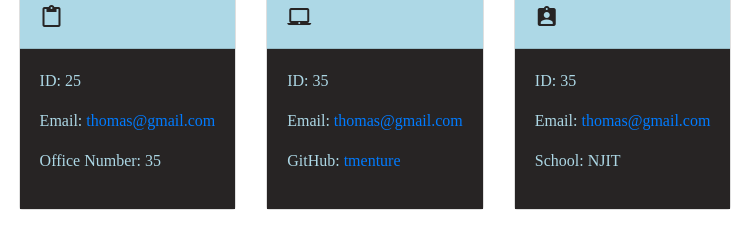
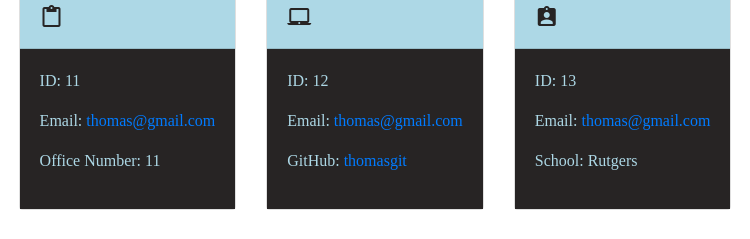
Before and after one commit to tmenture/My-Team-Genertor, a website: page dist/index.html in a window 1280 px wide. Shown: the part 311-550 px from the top of the page, 265-1015 px from the left. Drawn offline with nearby package versions, Linux system fonts and the light colour scheme.

```diff
--- a/dist/index.html
+++ b/dist/index.html
@@ -30,9 +30,9 @@
             </div>
 
             <div class="card-body">
-                <p class="id">ID: 25 </p>
+                <p class="id">ID: 11 </p>
                 <p class="email">Email: <a href="mailto:thomas@gmail.com"> thomas@gmail.com </a></p>
-                <p class="office">Office Number: 35 </p>
+                <p class="office">Office Number: 11 </p>
             </div>
         </div>
     </div>
@@ -45,9 +45,9 @@
             </div>
 
             <div class="card-body">
-                <p class="id">ID: 35 </p>
+                <p class="id">ID: 12 </p>
                 <p class="email">Email: <a href="mailto:thomas@gmail.com"> thomas@gmail.com </a></p>
-                <p class="github">GitHub: <a href="https://github.com/tmenture"> tmenture </a></p>
+                <p class="github">GitHub: <a href="https://github.com/thomasgit"> thomasgit </a></p>
             </div>
         </div>
     </div>
@@ -60,9 +60,9 @@
             </div>
 
             <div class="card-body">
-                <p class="id">ID: 35 </p>
+                <p class="id">ID: 13 </p>
                 <p class="email">Email: <a href="mailto:thomas@gmail.com"> thomas@gmail.com </a></p>
-                <p class="school">School: NJIT </p>
+                <p class="school">School: Rutgers </p>
             </div>
         </div>
     </div>
```
Also changed, not shown: README.md.
